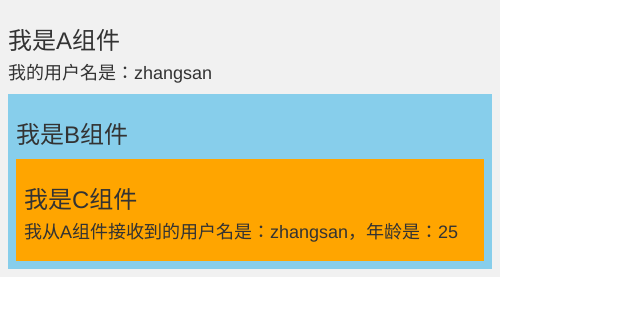
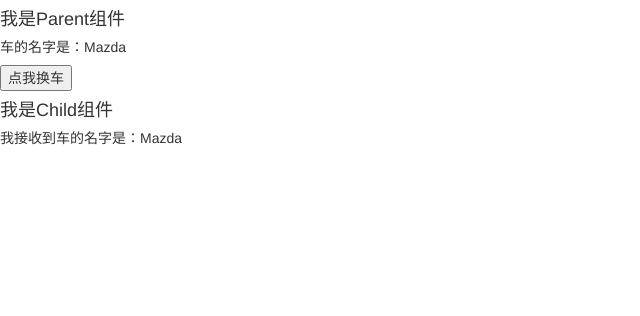
Before and after one commit to Wrectou/react_extension, a React (Create React App) app: page / in a window 1280 px wide. Shown: the top 316 px of the page, without its empty margins (0-640 px from the left). Built offline with nearby package versions, Linux system fonts and the light colour scheme.

Commit message:
6_optimize

```diff
--- a/src/App.jsx
+++ b/src/App.jsx
@@ -3,7 +3,8 @@ import React, { Component } from 'react'
 // import Demo from './components/2_lazyLoad'
 // import Demo from './components/3_hooks'
 // import Demo from './components/4_Fragment'
-import Demo from './components/5_Context'
+// import Demo from './components/5_Context'
+import Demo from './components/6_optimize'
 
 export default class App extends Component {
   render() {
@@ -13,6 +14,7 @@ export default class App extends Component {
         {/* <Demo /> */}
         {/* <Demo /> */}
         {/* <Demo /> */}
+        {/* <Demo /> */}
         <Demo />
       </div>
     )
--- /dev/null
+++ b/src/components/6_optimize/index.jsx
@@ -0,0 +1,40 @@
+import React, { Component, PureComponent } from 'react'
+
+export default class Parent extends PureComponent {
+  state = {
+    carName: 'Mazda'
+  }
+  changeCar = () => {
+    // this.setState({carName: 'BMW'})
+    this.setState({})
+  }
+  // shouldComponentUpdate(nextProps,nextState) {
+  //   console.log(this.props, this.state)   // 目前的props和state
+  //   console.log(nextProps, nextState)   //  接下来要变化的目标props，目标state
+  //   return this.state.carName !== nextState.carName
+  // }
+  render() {
+    console.log('render - Parent');
+    const {carName} = this.state
+    return (
+      <div className="parant">
+        <h4>我是Parent组件</h4>
+        <h5>车的名字是：{carName}</h5>
+        <button onClick={this.changeCar}>点我换车</button>
+        <Child carName={carName}/>
+      </div>
+    )
+  }
+}
+
+class Child extends PureComponent{
+  render() {
+    console.log('render - Child');
+    return(
+      <div className="child">
+        <h4>我是Child组件</h4>
+        <h5>我接收到车的名字是：{this.props.carName}</h5>
+      </div>
+    )
+  }
+}
```
